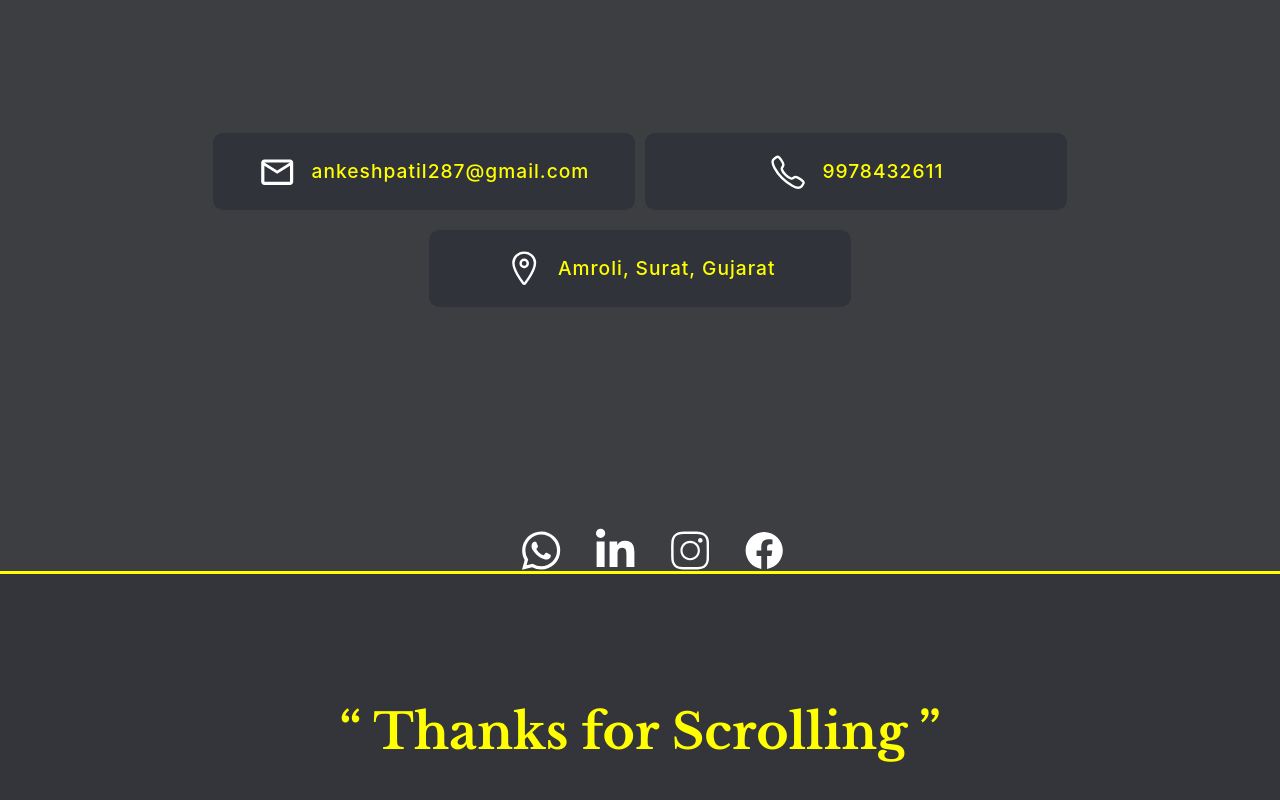
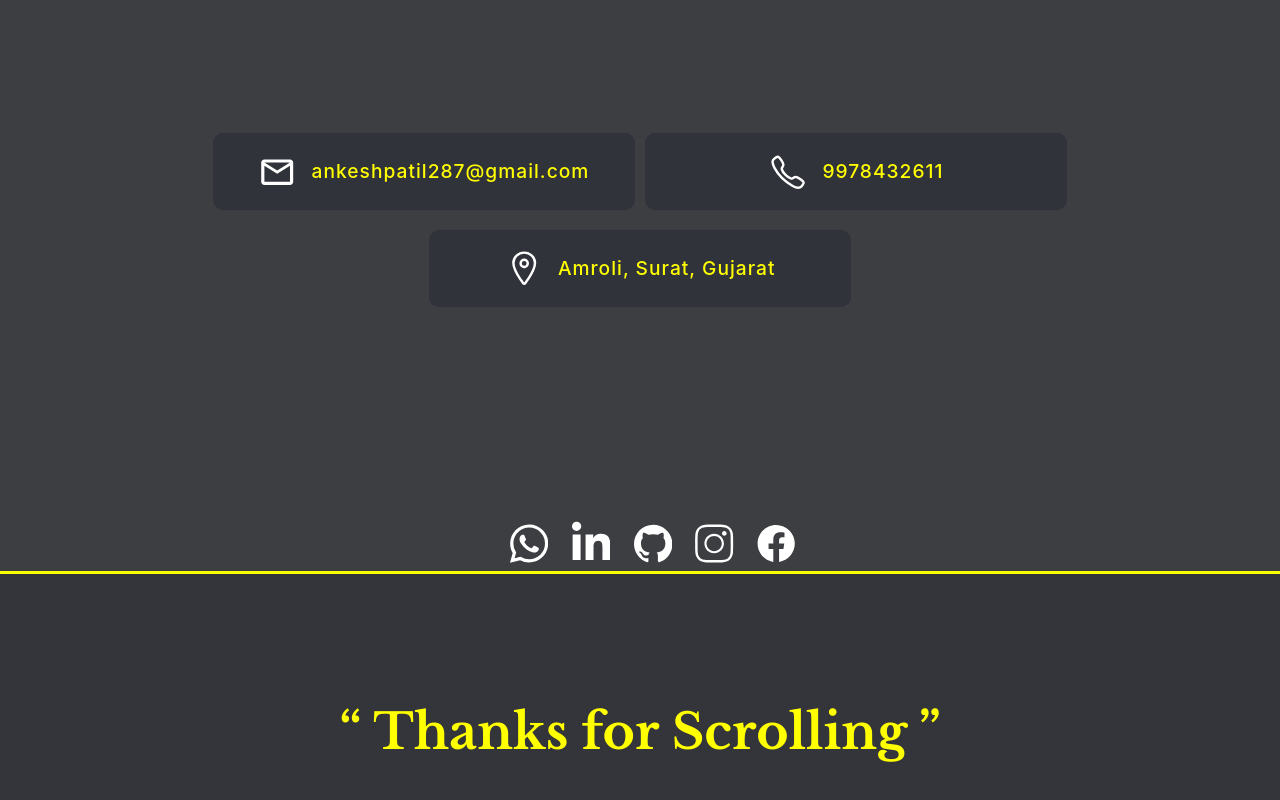
Before and after one commit to Ankesh-287/my-portfolio, a React (Vite) app: page / in a window 1280 px wide. Shown: the part 3543-4343 px from the top of the page. Built offline with nearby package versions, Linux system fonts and the light colour scheme.

Commit message:
add links of profile

```diff
--- a/src/pages/Contact.jsx
+++ b/src/pages/Contact.jsx
@@ -5,6 +5,7 @@ import { MdOutlineMail, } from "react-icons/md";
 import { BsWhatsapp, } from "react-icons/bs";
 import { FaLinkedinIn, FaFacebook } from "react-icons/fa";
 import { SlSocialInstagram } from "react-icons/sl";
+import { SiGithub } from "react-icons/si";
 
 import Heading from '../components/Heading'
 
@@ -36,11 +37,21 @@ function Contact() {
         </div>
         <div className="contact2">
           <div className="icon-box">
-            <BsWhatsapp className='icons' />
-            <FaLinkedinIn className='icons' />
-            <SlSocialInstagram className='icons' />
-            <FaFacebook className='icons' />
-            <div className="box2"></div>
+            <a href="https://wa.me/+919978432611">
+              <BsWhatsapp className='icons' />
+            </a>
+            <a href="https://www.linkedin.com/in/ankesh-patil-a093bb184/">
+              <FaLinkedinIn className='icons' />
+            </a>
+            <a href="https://github.com/Ankesh-287">
+              <SiGithub className='icons' />
+            </a>
+            <a href="https://www.instagram.com/_ankesh_patil/">
+              <SlSocialInstagram className='icons' />
+            </a>
+            <a href="https://www.facebook.com/ankesh.patil.9212/?_rdr">
+              <FaFacebook className='icons' />
+            </a>
           </div>
         </div>
       </div>
--- a/src/style/Contact.css
+++ b/src/style/Contact.css
@@ -56,13 +56,14 @@
     align-items: center;
     justify-content: space-evenly;
     left: 38%;
+    bottom: 3vw;
     background-color: transparent;
     width: 26vw;
     height: 3vw;
     color: white;
     z-index: 3;
 }
-.icon-box> .icons{
+.icon-box > a > .icons{
     width: 3vw;
     height: 4vw;
     color: white;
@@ -75,12 +76,6 @@
     position: absolute;
     background-color: var(--bg-main);
 }
-.box2{
-    width: 30vw;
-    height: 10px;
-    position: absolute;
-    background-color: var(--bg-secondary);
-}
 
 .thanks-section{
     display: flex;
```
